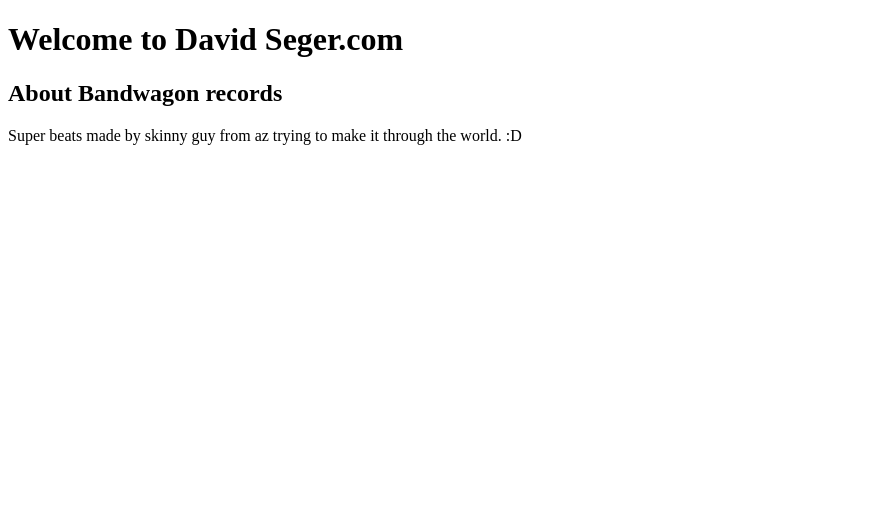
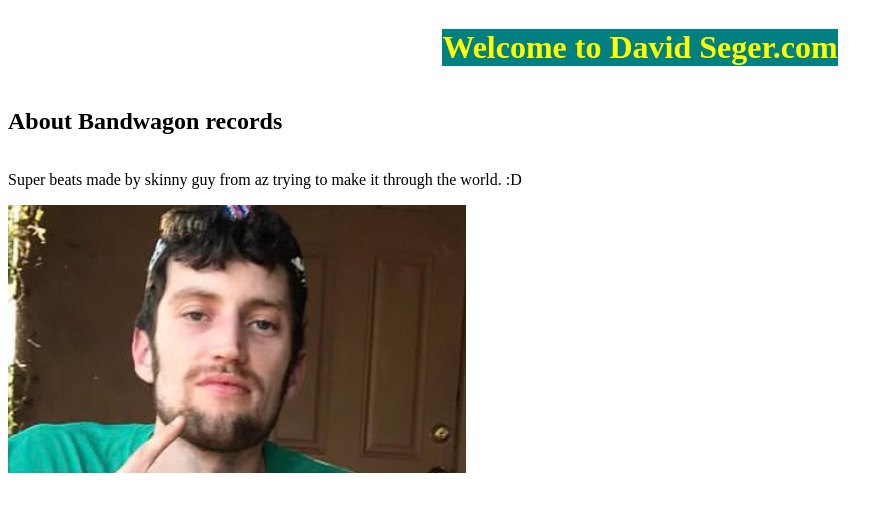
Before and after one commit to seanPatrickArnold/david-website, a plain HTML site: page index.html in a window 1280 px wide. Shown: the whole page, without its empty margins (0-893 px from the left). Drawn offline with Linux system fonts and the light colour scheme.

Commit message:
added image with instagram link

```diff
--- a/assets/css/style.css
+++ b/assets/css/style.css
@@ -1,3 +1,35 @@
+body {
+    display: flex;
+    flex-wrap: wrap;
+    justify-content: center;
+}
+
 h1 {
+    background-color: teal;
     color: yellow;
+    width: 100%;
 }
+
+div {
+    width: 100%;
+    display: flex;
+    justify-content: center;
+    flex-wrap: wrap;
+}
+
+h2 {
+    min-width: 100%;
+}
+
+p {
+    min-width: 100%;
+}
+
+a {
+    min-width: 100%;
+}
+
+img:hover {
+
+    opacity: 0.8;
+}
--- a/index.html
+++ b/index.html
@@ -6,14 +6,19 @@
     <meta http-equiv="X-UA-Compatible" content="IE=edge">
     <meta name="viewport" content="width=device-width, initial-scale=1.0">
     <title>David Seger Inc.</title>
+    <link rel="stylesheet" href="./assets/css/style.css">
 </head>
 
 <body>
     <header>
         <h1>Welcome to David Seger.com</h1>
     </header>
-    <h2>About Bandwagon records</h2>
-    <p>Super beats made by skinny guy from az trying to make it through the world. :D</p>
+    <div>
+        <h2>About Bandwagon records</h2>
+        <p>Super beats made by skinny guy from az trying to make it through the world. :D</p>
+        <a href="https://www.instagram.com/___landlines___/" target="_blank" rel="noopener noreferrer"><img
+                src="./assets/images/davidHeadshot.png" alt="Image of Producer"></a>
+        <div>
 </body>
 
 </html>
```
Also changed, not shown: assets/images/davidHeadshot.png (added), 1 other file.
